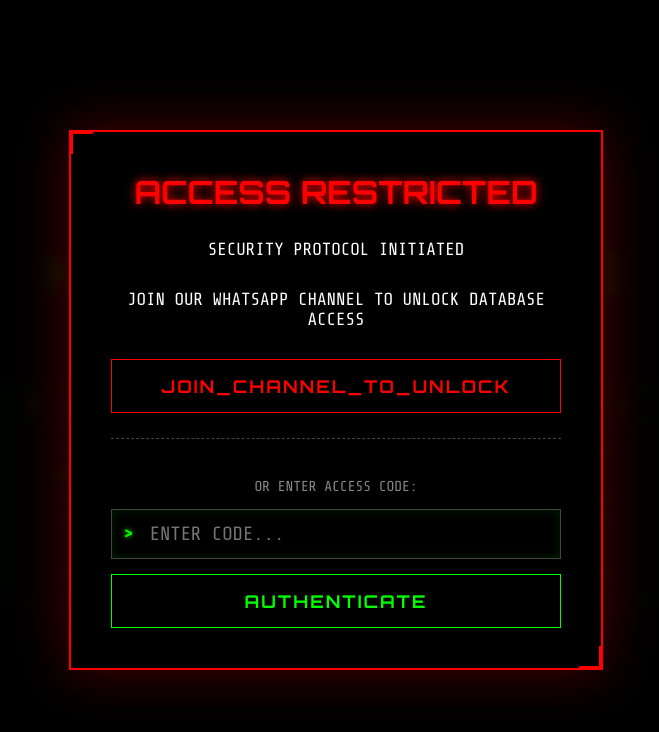
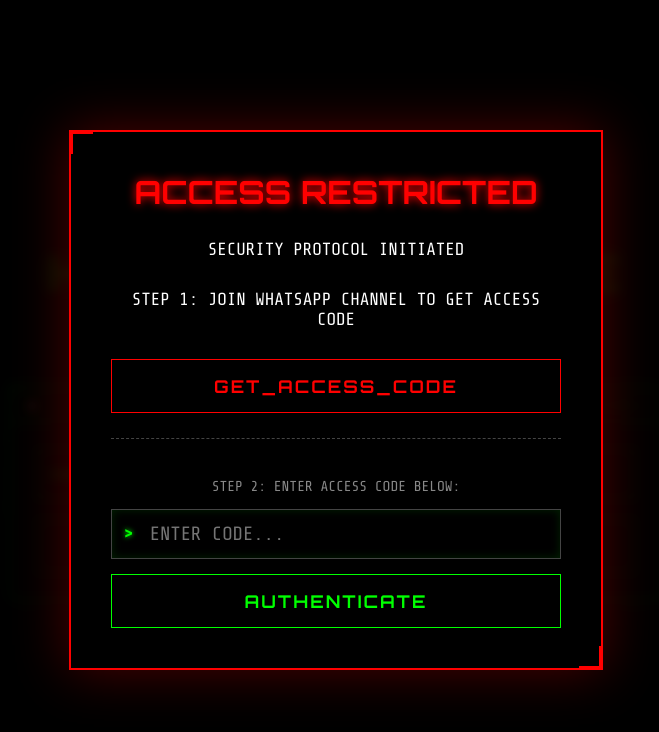
Before and after one commit to Hassan-pro-dev/Hk-sim-db, a plain HTML site: page index.html in a window 1280 px wide. Shown: the whole page, without its empty margins (304-963 px from the left). Drawn offline with nearby package versions, Linux system fonts and the light colour scheme.

Commit message:
Add files via upload

```diff
--- a/index.html
+++ b/index.html
@@ -49,11 +49,11 @@
         <div class="modal-content">
             <h2 class="glitch" data-text="ACCESS RESTRICTED">ACCESS RESTRICTED</h2>
             <p>SECURITY PROTOCOL INITIATED</p>
-            <p>JOIN OUR WHATSAPP CHANNEL TO UNLOCK DATABASE ACCESS</p>
-            <button id="followBtn">JOIN_CHANNEL_TO_UNLOCK</button>
+            <p>STEP 1: JOIN WHATSAPP CHANNEL TO GET ACCESS CODE</p>
+            <button id="followBtn">GET_ACCESS_CODE</button>
 
             <div class="access-code-section">
-                <p>OR ENTER ACCESS CODE:</p>
+                <p>STEP 2: ENTER ACCESS CODE BELOW:</p>
                 <div class="input-line access-input">
                     <span class="prompt">></span>
                     <input type="text" id="accessCode" placeholder="ENTER CODE..." autocomplete="off">
--- a/script.js
+++ b/script.js
@@ -55,7 +55,7 @@
 
         followBtn.addEventListener('click', function() {
             window.open(channelUrl, '_blank');
-            modal.style.display = 'none'; // Unlock after clicking
+            // modal.style.display = 'none'; // Removed: Only code can unlock now
         });
 
         // Access Code Logic
```
